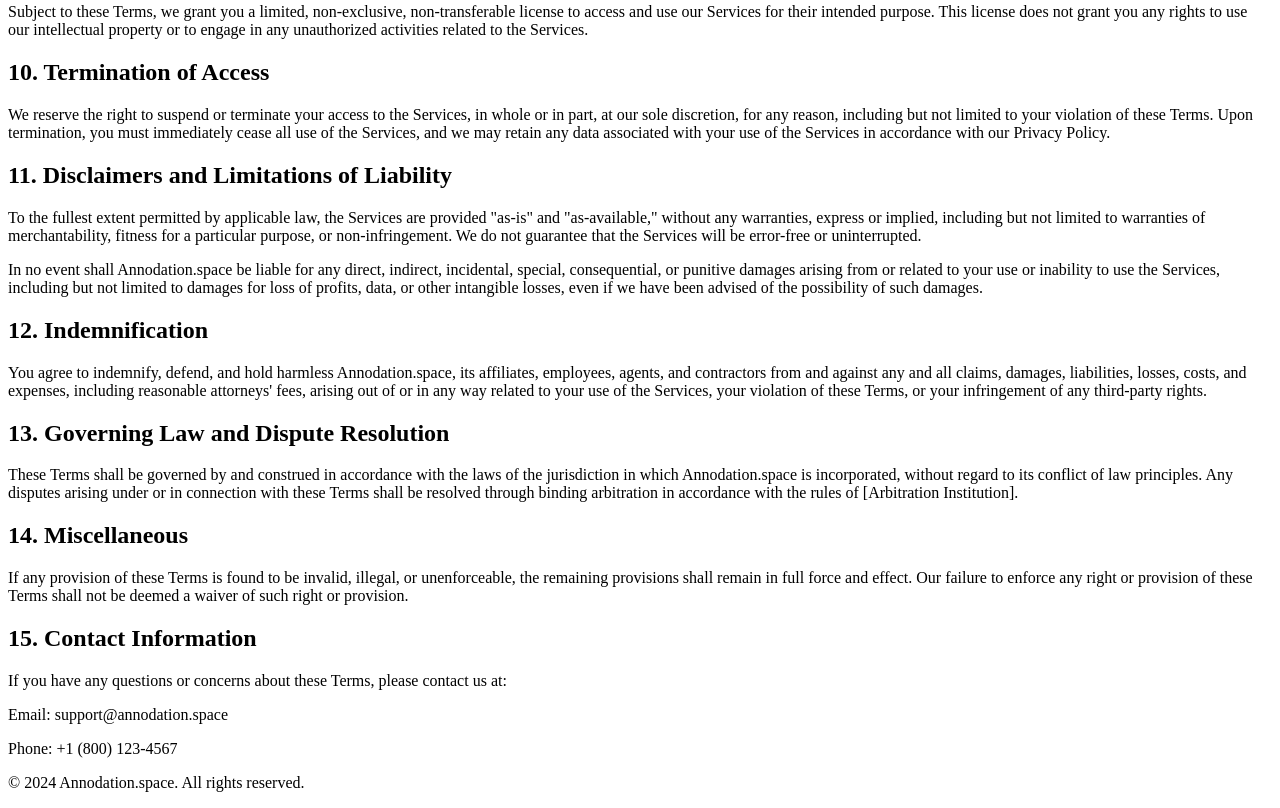
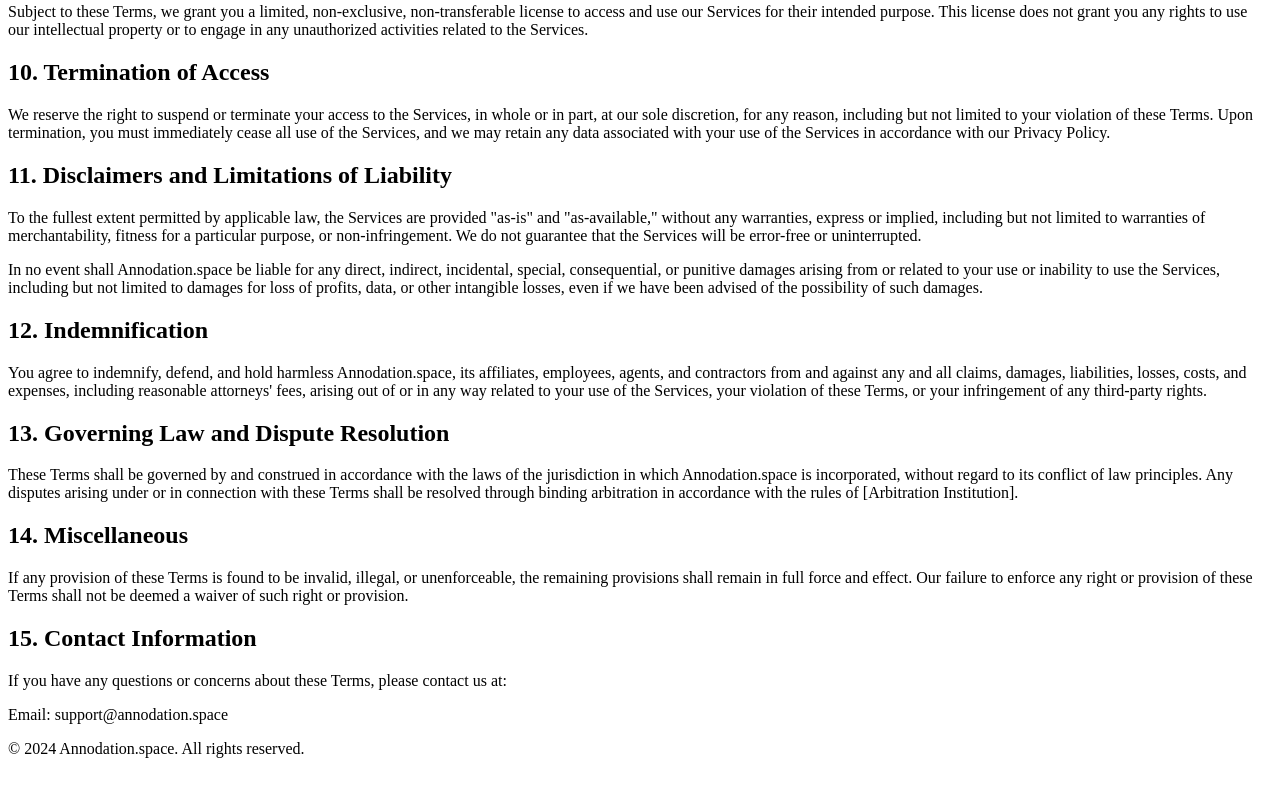
Before and after one commit to cwalrusc/annodation, a plain HTML site: page terms.html in a window 1280 px wide. Shown: the part 1160-1968 px from the top of the page. After the commit the page ends 1934 px from the top, so only its background shows below. Drawn offline with Linux system fonts and the light colour scheme.

Commit message:
Update terms.html

```diff
--- a/terms.html
+++ b/terms.html
@@ -74,7 +74,6 @@
     <h2>15. Contact Information</h2>
     <p>If you have any questions or concerns about these Terms, please contact us at:</p>
     <p>Email: support@annodation.space</p>
-    <p>Phone: +1 (800) 123-4567</p>
 
 </div>
 
```
